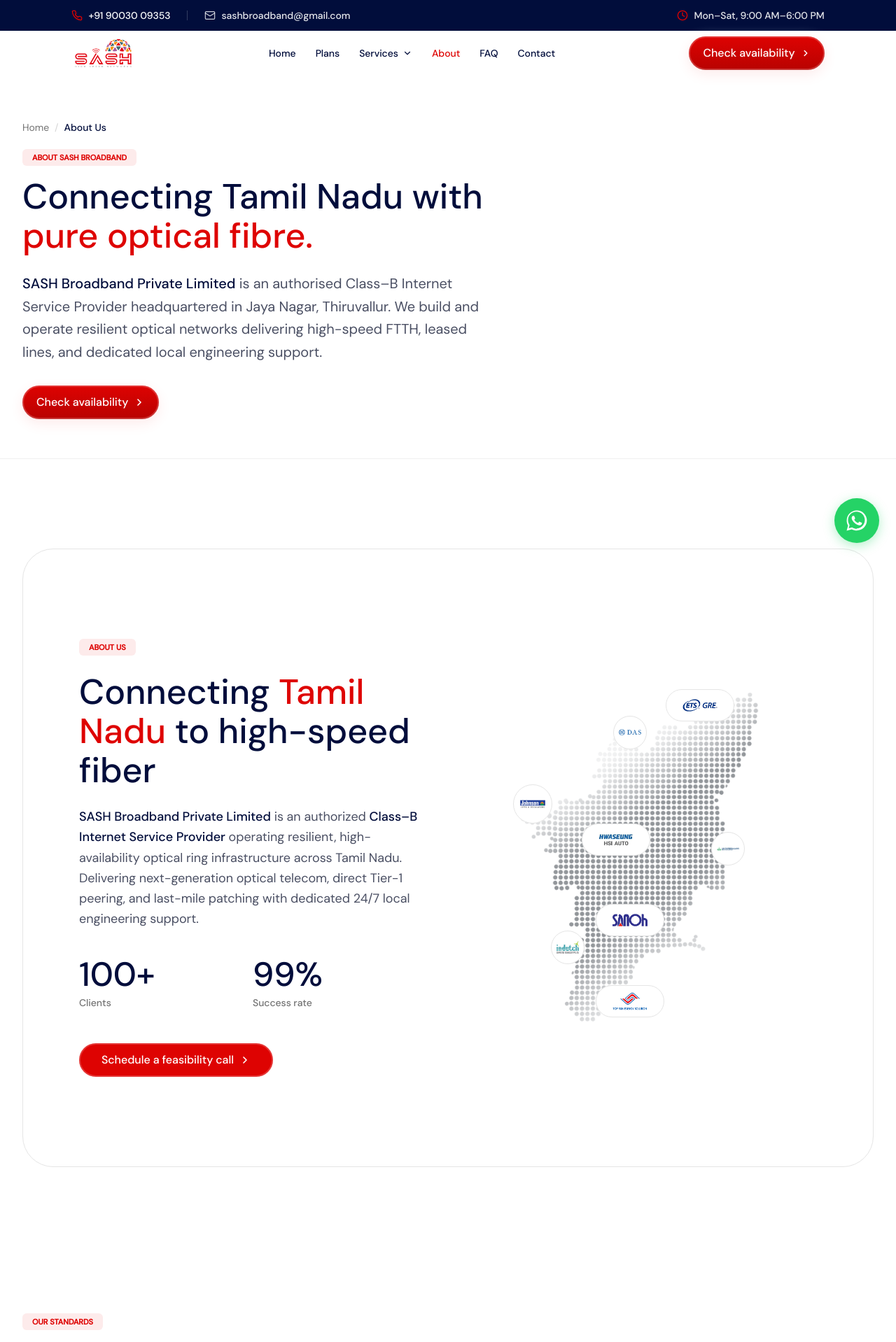
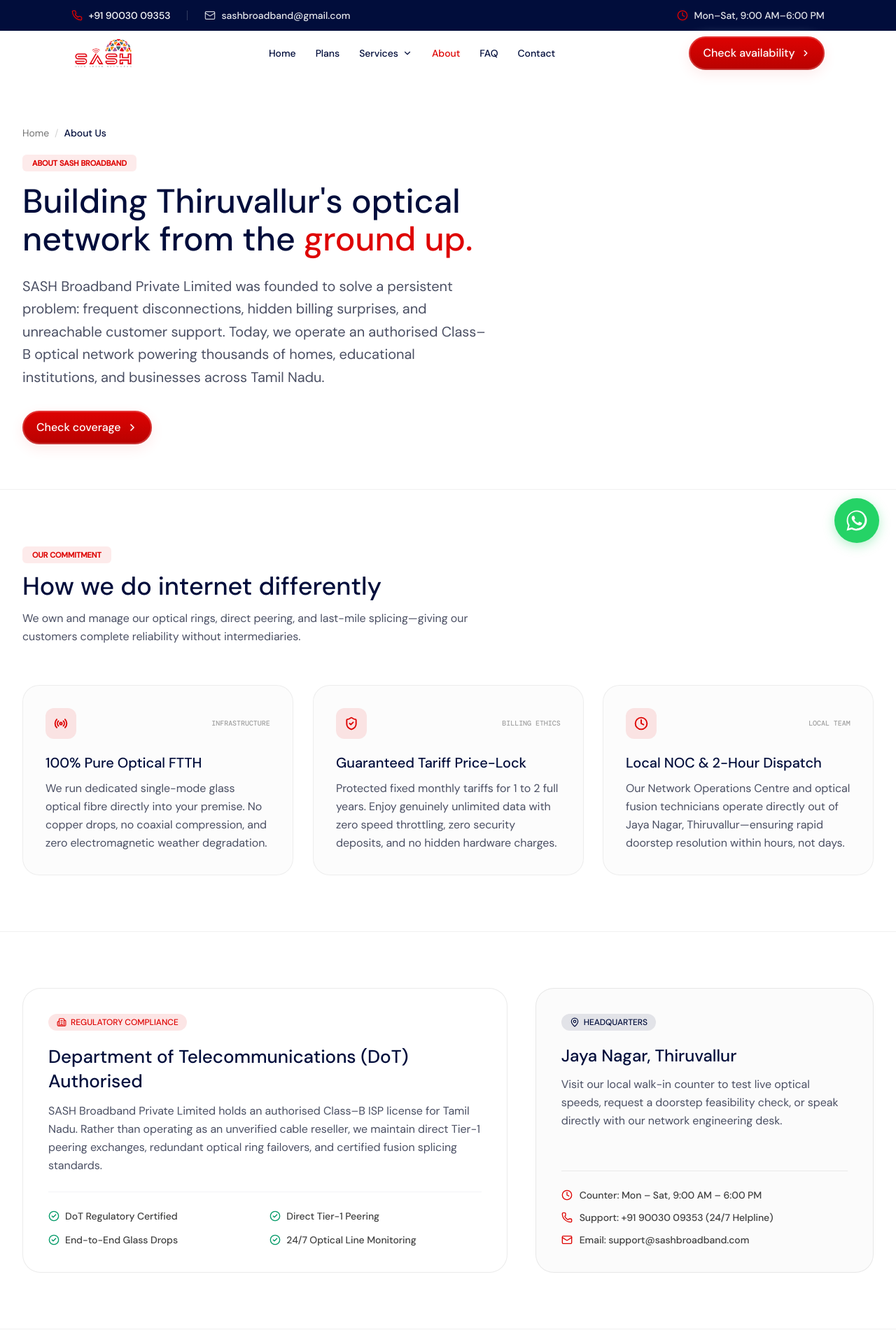
Before and after one commit to Kannan637/SAASBOARD, a Next.js app: page /about in a window 1280 px wide. Shown: the top 1918 px of the page at 70% size. Built offline with nearby package versions, Linux system fonts and the light colour scheme.

Commit message:
feat(about): clean, unique About Us page without repeating homepage sections or content

```diff
--- a/src/app/about/page.tsx
+++ b/src/app/about/page.tsx
@@ -3,16 +3,15 @@ import Link from "next/link";
 import {
   Building2,
   ShieldCheck,
-  Cpu,
   Radio,
+  Clock,
+  MapPin,
+  Phone,
+  Mail,
   ChevronRight,
-  Wifi,
-  Clock,
-  Zap,
+  CheckCircle2,
 } from "lucide-react";
 import Contactus from "@/components/Home/Contactus";
-import Aboutus from "@/components/Home/Aboutus";
-import { SingleClientMarquee } from "@/components/Service/ServicePageTemplate";
 import {
   AppleReveal,
   AppleStagger,
@@ -22,7 +21,7 @@ import {
 export const metadata: Metadata = {
   title: "About SASH Broadband | Licensed Class–B ISP in Tamil Nadu",
   description:
-    "Learn about SASH Broadband Private Limited, a licensed Class–B internet service provider based in Thiruvallur delivering pure FTTH optical fibre, dedicated leased lines, and 24/7 engineering support across Tamil Nadu.",
+    "Learn about SASH Broadband Private Limited, an authorized Class–B internet service provider based in Thiruvallur delivering pure FTTH optical fibre, dedicated leased lines, and 24/7 engineering support across Tamil Nadu.",
   alternates: {
     canonical: "/about",
     languages: { "en-IN": "/about" },
@@ -73,34 +72,27 @@ const companyJsonLd = {
   },
 };
 
-const HIGHLIGHT_CARDS = [
-  {
-    icon: Building2,
-    badge: "Licensing",
-    title: "Class–B Licensed ISP",
-    description:
-      "Authorized by the Department of Telecommunications (DoT) with direct Tier-1 peering across Tamil Nadu.",
-  },
+const PILLARS = [
   {
     icon: Radio,
-    badge: "Infrastructure",
+    tag: "INFRASTRUCTURE",
     title: "100% Pure Optical FTTH",
     description:
-      "Single-mode glass fibre straight to your premise with zero copper degradation or signal attenuation.",
+      "We run dedicated single-mode glass optical fibre directly into your premise. No copper drops, no coaxial compression, and zero electromagnetic weather degradation.",
   },
   {
     icon: ShieldCheck,
-    badge: "Pricing",
-    title: "Tariff Price-Lock Protection",
+    tag: "BILLING ETHICS",
+    title: "Guaranteed Tariff Price-Lock",
     description:
-      "1 to 2 year fixed monthly tariffs with truly unlimited data and zero hidden equipment fees.",
+      "Protected fixed monthly tariffs for 1 to 2 full years. Enjoy genuinely unlimited data with zero speed throttling, zero security deposits, and no hidden hardware charges.",
   },
   {
     icon: Clock,
-    badge: "Support",
-    title: "Local Thiruvallur NOC",
+    tag: "LOCAL TEAM",
+    title: "Local NOC & 2-Hour Dispatch",
     description:
-      "Jaya Nagar walk-in care counter and 24/7 network operations with under 2-hour field technician dispatch.",
+      "Our Network Operations Centre and optical fusion technicians operate directly out of Jaya Nagar, Thiruvallur—ensuring rapid doorstep resolution within hours, not days.",
   },
 ];
 
@@ -116,11 +108,11 @@ export default function AboutPage() {
         dangerouslySetInnerHTML={{ __html: JSON.stringify(companyJsonLd) }}
       />
 
-      {/* 1. Clean, Spacious Page Header */}
+      {/* 1. Page Header */}
       <section
         data-apple-manual="true"
-        aria-labelledby="about-header-heading"
-        className="w-full bg-white pt-8 sm:pt-12 lg:pt-16 pb-10 sm:pb-14 border-b border-black/[0.06]"
+        aria-labelledby="about-heading"
+        className="w-full bg-white pt-10 sm:pt-14 lg:pt-18 pb-12 sm:pb-16 border-b border-black/[0.06]"
       >
         <div className="w-full max-w-[1440px] 2xl:max-w-[1520px] mx-auto px-4 sm:px-6 lg:px-8">
           <div className="max-w-3xl">
@@ -139,32 +131,32 @@ export default function AboutPage() {
               </ol>
             </nav>
 
-            {/* Eyebrow Badge */}
             <span className="eyebrow-label text-brand-red mb-3.5 sm:mb-4 inline-block">
               ABOUT SASH BROADBAND
             </span>
 
-            {/* Headline */}
             <h1
-              id="about-header-heading"
-              className="text-brand-navy font-bold text-3xl sm:text-4xl lg:text-[50px] tracking-tight leading-[1.12] mb-5 sm:mb-6"
+              id="about-heading"
+              className="text-brand-navy font-bold text-3xl sm:text-4xl lg:text-[48px] tracking-tight leading-[1.12] mb-5 sm:mb-6"
             >
-              Connecting Tamil Nadu with{" "}
-              <span className="text-brand-red">pure optical fibre.</span>
+              Building Thiruvallur&apos;s optical network from the{" "}
+              <span className="text-brand-red">ground up.</span>
             </h1>
 
-            {/* Concise Description */}
-            <p className="text-neutral-600 text-base sm:text-lg lg:text-xl font-normal leading-relaxed mb-7 sm:mb-8 max-w-2xl">
-              <strong className="font-semibold text-brand-navy">SASH Broadband Private Limited</strong> is an authorised Class–B Internet Service Provider headquartered in Jaya Nagar, Thiruvallur. We build and operate resilient optical networks delivering high-speed FTTH, leased lines, and dedicated local engineering support.
+            <p className="text-neutral-600 text-base sm:text-lg lg:text-xl font-normal leading-relaxed mb-8 max-w-2xl">
+              SASH Broadband Private Limited was founded to solve a persistent
+              problem: frequent disconnections, hidden billing surprises, and
+              unreachable customer support. Today, we operate an authorised
+              Class–B optical network powering thousands of homes, educational
+              institutions, and businesses across Tamil Nadu.
             </p>
 
-            {/* CTAs */}
             <div className="flex flex-wrap items-center gap-3.5 sm:gap-4">
               <Link
                 href="#contact"
                 className="group/btn btn-pill btn-primary-red font-medium text-sm sm:text-base px-6 sm:px-8"
               >
-                <span>Check availability</span>
+                <span>Check coverage</span>
                 <ChevronRight className="size-4 stroke-[2.5] transition-transform duration-150 group-hover/btn:translate-x-0.5" />
               </Link>
               <Link
@@ -179,51 +171,49 @@ export default function AboutPage() {
         </div>
       </section>
 
-      {/* 2. Visual Tamil Nadu Coverage Map Showcase */}
-      <Aboutus />
-
-      {/* 3. Concise 4-Pillar Highlights Grid (No Wall of Text) */}
+      {/* 2. Core Commitments (3 Distinct, Non-Repeating Pillar Cards) */}
       <section
         data-apple-manual="true"
-        aria-labelledby="highlights-heading"
+        aria-labelledby="commitments-heading"
         className="w-full bg-white py-14 sm:py-20 border-b border-black/[0.06]"
       >
         <div className="w-full max-w-[1440px] 2xl:max-w-[1520px] mx-auto px-4 sm:px-6 lg:px-8">
           <AppleReveal className="max-w-2xl mb-10 sm:mb-14">
             <span className="eyebrow-label text-brand-red mb-3 inline-block">
-              OUR STANDARDS
+              OUR COMMITMENT
             </span>
             <h2
-              id="highlights-heading"
+              id="commitments-heading"
               className="text-brand-navy font-bold text-2xl sm:text-3xl lg:text-4xl tracking-tight leading-[1.18] mb-3"
             >
-              Why Tamil Nadu trusts SASH Broadband
+              How we do internet differently
             </h2>
             <p className="text-neutral-600 text-sm sm:text-base font-normal leading-relaxed">
-              Every premise connection is backed by strict engineering standards, transparent pricing, and accountable local support.
+              We own and manage our optical rings, direct peering, and last-mile
+              splicing—giving our customers complete reliability without intermediaries.
             </p>
           </AppleReveal>
 
-          <AppleStagger className="grid grid-cols-1 sm:grid-cols-2 lg:grid-cols-4 gap-5 sm:gap-6">
-            {HIGHLIGHT_CARDS.map((card) => {
-              const IconComp = card.icon;
+          <AppleStagger className="grid grid-cols-1 md:grid-cols-3 gap-6 sm:gap-7">
+            {PILLARS.map((pillar) => {
+              const IconComp = pillar.icon;
               return (
-                <AppleStaggerItem key={card.title}>
-                  <div className="h-full flex flex-col justify-between p-6 sm:p-7 rounded-[24px] bg-neutral-50/60 border border-black/[0.06] transition-colors hover:border-brand-red/35">
+                <AppleStaggerItem key={pillar.title}>
+                  <div className="h-full flex flex-col justify-between p-7 sm:p-8 rounded-[24px] bg-neutral-50/60 border border-black/[0.06] transition-colors hover:border-brand-red/35">
                     <div>
                       <div className="flex items-center justify-between mb-5">
                         <div className="w-11 h-11 rounded-[12px] bg-brand-red/10 text-brand-red flex items-center justify-center">
                           <IconComp className="w-5 h-5 stroke-[2.25]" />
                         </div>
-                        <span className="font-mono text-[11px] font-semibold text-neutral-400 uppercase tracking-wider">
-                          {card.badge}
+                        <span className="font-mono text-[10px] font-semibold text-neutral-400 uppercase tracking-wider">
+                          {pillar.tag}
                         </span>
                       </div>
-                      <h3 className="font-semibold text-lg text-brand-navy mb-2 tracking-normal">
-                        {card.title}
+                      <h3 className="font-semibold text-lg sm:text-xl text-brand-navy mb-2.5 tracking-normal">
+                        {pillar.title}
                       </h3>
-                      <p className="text-neutral-600 text-sm leading-relaxed font-normal">
-                        {card.description}
+                      <p className="text-neutral-600 text-sm sm:text-base leading-relaxed font-normal">
+                        {pillar.description}
                       </p>
                     </div>
                   </div>
@@ -234,13 +224,104 @@ export default function AboutPage() {
         </div>
       </section>
 
-      {/* 4. Single-Row Client Partner Marquee */}
-      <SingleClientMarquee />
+      {/* 3. Authorised Operations & Walk-In Desk */}
+      <section
+        data-apple-manual="true"
+        aria-labelledby="operations-heading"
+        className="w-full bg-white py-14 sm:py-20 border-b border-black/[0.06]"
+      >
+        <div className="w-full max-w-[1440px] 2xl:max-w-[1520px] mx-auto px-4 sm:px-6 lg:px-8">
+          <div className="grid grid-cols-1 lg:grid-cols-12 gap-8 lg:gap-10 items-stretch">
+            {/* Left Card: Class-B Licensing */}
+            <div className="lg:col-span-7 rounded-[26px] bg-white border border-black/[0.08] p-7 sm:p-9 flex flex-col justify-between">
+              <div>
+                <span className="inline-flex items-center gap-1.5 px-3 py-1 rounded-full bg-brand-red/10 text-brand-red text-xs font-semibold uppercase tracking-wider mb-5">
+                  <Building2 className="w-3.5 h-3.5" />
+                  <span>Regulatory Compliance</span>
+                </span>
+                <h3
+                  id="operations-heading"
+                  className="text-brand-navy font-bold text-xl sm:text-2xl lg:text-[26px] mb-3 tracking-normal"
+                >
+                  Department of Telecommunications (DoT) Authorised
+                </h3>
+                <p className="text-neutral-600 text-sm sm:text-base leading-relaxed font-normal mb-6">
+                  SASH Broadband Private Limited holds an authorised Class–B ISP
+                  license for Tamil Nadu. Rather than operating as an unverified
+                  cable reseller, we maintain direct Tier-1 peering exchanges,
+                  redundant optical ring failovers, and certified fusion splicing
+                  standards.
+                </p>
+              </div>
 
-      {/* 5. Direct Contact & Office Location */}
+              <div className="grid grid-cols-1 sm:grid-cols-2 gap-3.5 pt-6 border-t border-neutral-100">
+                <div className="flex items-center gap-2">
+                  <CheckCircle2 className="w-4 h-4 text-emerald-600 shrink-0" />
+                  <span className="text-xs sm:text-sm text-neutral-700 font-medium">
+                    DoT Regulatory Certified
+                  </span>
+                </div>
+                <div className="flex items-center gap-2">
+                  <CheckCircle2 className="w-4 h-4 text-emerald-600 shrink-0" />
+                  <span className="text-xs sm:text-sm text-neutral-700 font-medium">
+                    Direct Tier-1 Peering
+                  </span>
+                </div>
+                <div className="flex items-center gap-2">
+                  <CheckCircle2 className="w-4 h-4 text-emerald-600 shrink-0" />
+                  <span className="text-xs sm:text-sm text-neutral-700 font-medium">
+                    End-to-End Glass Drops
+                  </span>
+                </div>
+                <div className="flex items-center gap-2">
+                  <CheckCircle2 className="w-4 h-4 text-emerald-600 shrink-0" />
+                  <span className="text-xs sm:text-sm text-neutral-700 font-medium">
+                    24/7 Optical Line Monitoring
+                  </span>
+                </div>
+              </div>
+            </div>
+
+            {/* Right Card: Thiruvallur Experience Centre */}
+            <div className="lg:col-span-5 rounded-[26px] bg-neutral-50/70 border border-black/[0.08] p-7 sm:p-9 flex flex-col justify-between">
+              <div>
+                <span className="inline-flex items-center gap-1.5 px-3 py-1 rounded-full bg-brand-navy/10 text-brand-navy text-xs font-semibold uppercase tracking-wider mb-5">
+                  <MapPin className="w-3.5 h-3.5" />
+                  <span>Headquarters</span>
+                </span>
+                <h3 className="text-brand-navy font-bold text-xl sm:text-2xl mb-3 tracking-normal">
+                  Jaya Nagar, Thiruvallur
+                </h3>
+                <p className="text-neutral-600 text-sm sm:text-base leading-relaxed font-normal mb-6">
+                  Visit our local walk-in counter to test live optical speeds,
+                  request a doorstep feasibility check, or speak directly with our
+                  network engineering desk.
+                </p>
+              </div>
+
+              <div className="space-y-3 pt-6 border-t border-neutral-200/80">
+                <div className="flex items-center gap-2.5 text-xs sm:text-sm text-neutral-700 font-medium">
+                  <Clock className="w-4 h-4 text-brand-red shrink-0" />
+                  <span>Counter: Mon – Sat, 9:00 AM – 6:00 PM</span>
+                </div>
+                <div className="flex items-center gap-2.5 text-xs sm:text-sm text-neutral-700 font-medium">
+                  <Phone className="w-4 h-4 text-brand-red shrink-0" />
+                  <span>Support: +91 90030 09353 (24/7 Helpline)</span>
+                </div>
+                <div className="flex items-center gap-2.5 text-xs sm:text-sm text-neutral-700 font-medium">
+                  <Mail className="w-4 h-4 text-brand-red shrink-0" />
+                  <span>Email: support@sashbroadband.com</span>
+                </div>
+              </div>
+            </div>
+          </div>
+        </div>
+      </section>
+
+      {/* 4. Single Contact Form for New Inquiries */}
       <Contactus
         defaultInterest="About SASH Broadband"
-        defaultPlan="General enquiry"
+        defaultPlan="Feasibility enquiry"
       />
     </>
   );
```
